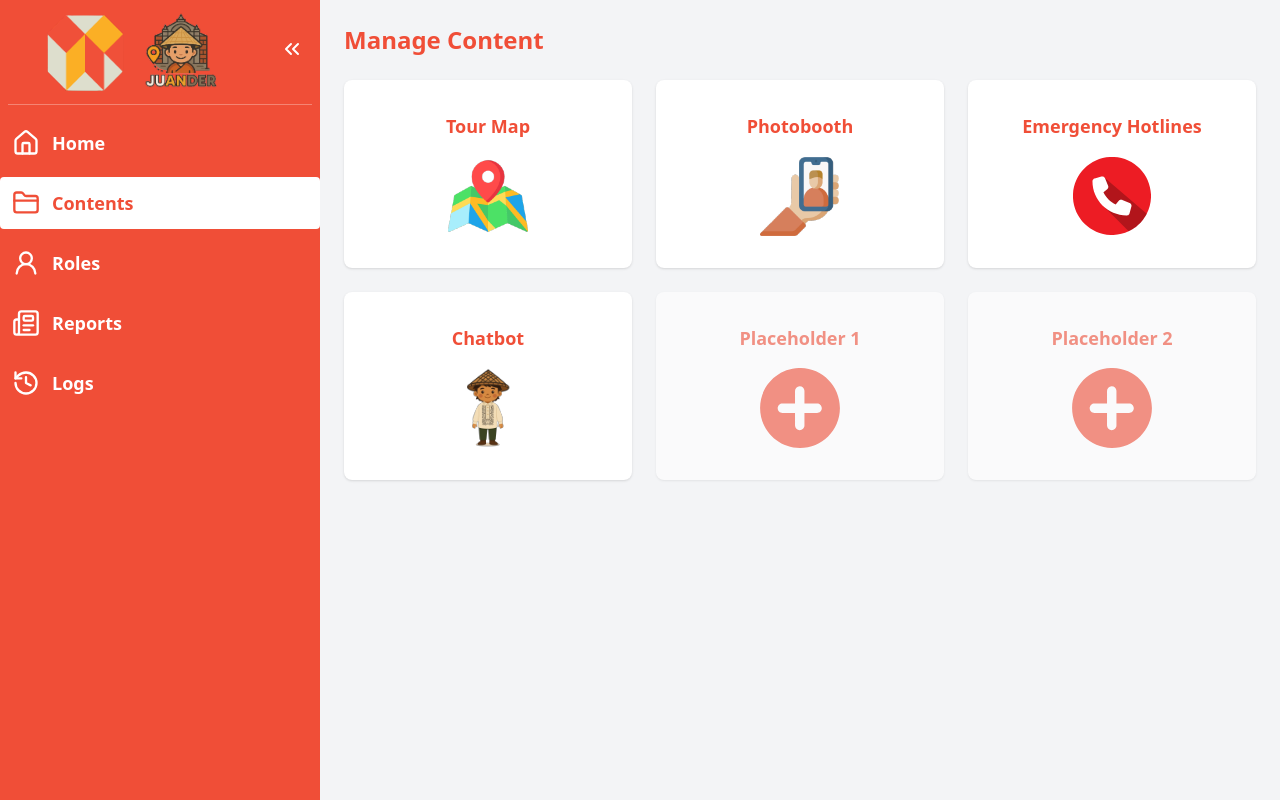
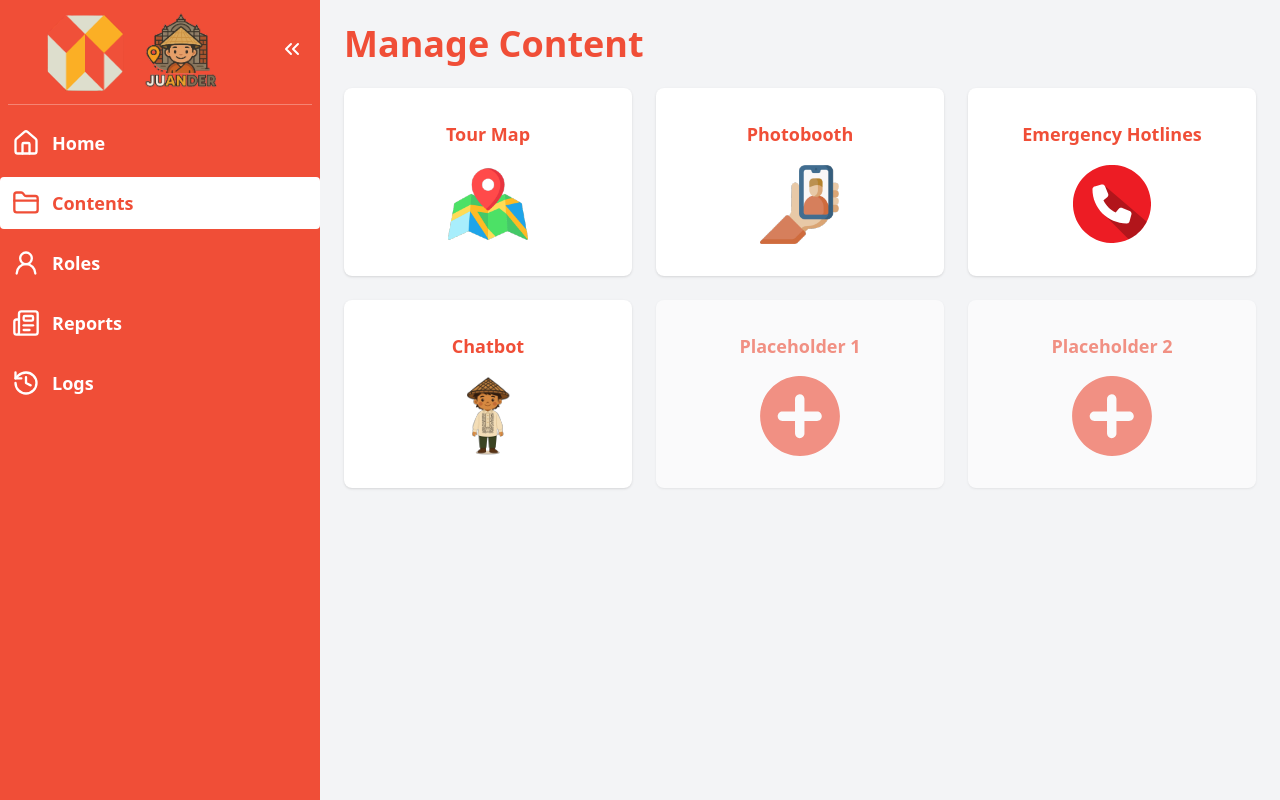
Before and after one commit to BagBags/Juander, a React (Vite) app in the folder frontend/: page /AdminManageContent in a window 1280 px wide. Built offline with nearby package versions, Linux system fonts and the light colour scheme.

Commit message:
Update AdminContent header

```diff
--- a/frontend/src/components/adminComponents/adminContentComponents/adminContentMain.jsx
+++ b/frontend/src/components/adminComponents/adminContentComponents/adminContentMain.jsx
@@ -46,7 +46,7 @@ export default function AdminContentMain() {
 
   return (
     <section>
-      <h1 className="text-2xl font-bold text-[#f04e37] mb-6">Manage Content</h1>
+      <h1 className="text-4xl font-bold text-[#f04e37] mb-6">Manage Content</h1>
       <div className="grid grid-cols-1 sm:grid-cols-2 lg:grid-cols-3 gap-6">
         {cardData.map((card, idx) => (
           <div
```
